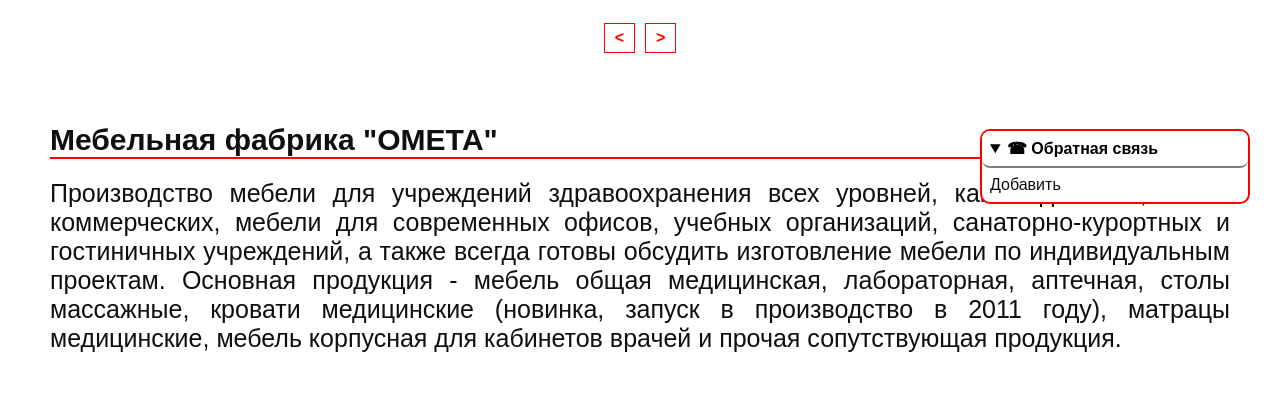
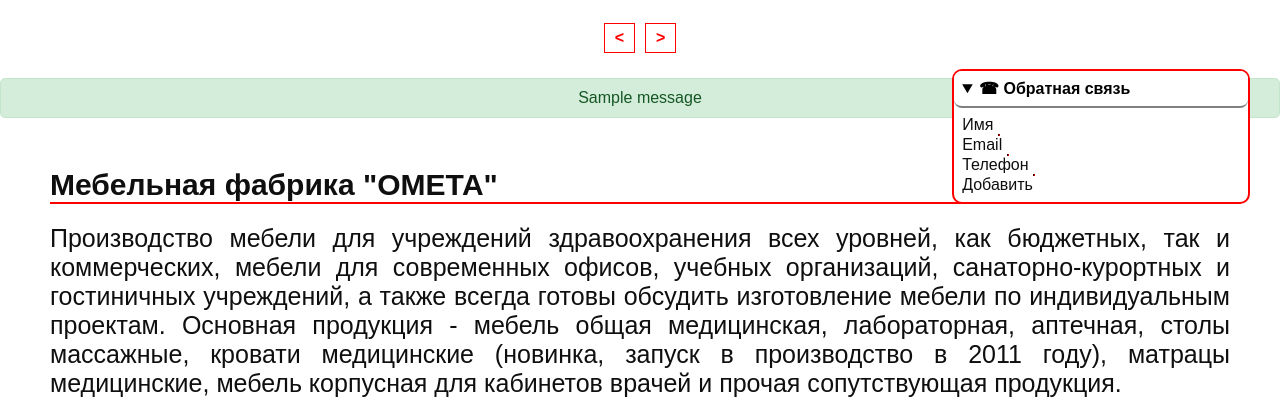
Before and after one commit to sergio11iw/project_om, a Django app: page / in a window 1280 px wide, after a click that opens the changed part. Shown: the part 566-966 px from the top of the page. Run offline with Django 5.2, Linux system fonts and the light colour scheme; one stand-in notice (Sample message) is shown; some libraries are stand-ins or nearby versions.

Commit message:
обратная связь

```diff
--- a/core/urls.py
+++ b/core/urls.py
@@ -5,6 +5,7 @@
     path('', main, name='main'),
     path('produkts', produkts, name='produkts'),
     path('produkt_list/<int:list_id>', produkt_list, name='list'),
+    path('feedback/', feedback, name='feedback'),
 
 
 
--- a/core/views.py
+++ b/core/views.py
@@ -1,7 +1,8 @@
 from django.shortcuts import render, redirect
 from django.db.models import Count
-from .models import Note
+from .models import Note, User
 from .forms import UserModelForm
+from django.contrib import messages
 
 def main(request):
     notes = Note.objects.all()
@@ -22,14 +23,17 @@
     if request.method == 'POST':
         list.save()
     return render(request, 'produkt_list.html', {'list': list})
+
 def feedback(request):
-    form = UserModelForm()
-    print(form)
     if request.method == 'POST':
         form = UserModelForm(request.POST)
         if form.is_valid():
             form.save()
+            print("Данные успешно сохранены")
+            messages.success(request, 'Данные получены, мы свяжемся с вами в ближайшее время!')
             return redirect('main')
-
-
-    return render(request, 'main.html', {'form': form})
+        else:
+            print("Форма не валидна:", form.errors)
+    else:
+        form = UserModelForm()
+    return render(request, 'main.html',{'form': form})
--- a/static/css/defaulT.css
+++ b/static/css/defaulT.css
@@ -340,7 +340,7 @@
     outline: 0;
     outline-offset: 0;
 }
-form{
+.forms {
     position: relative;
     width: 250px;
     margin: 0 auto;
@@ -365,14 +365,14 @@
     no-repeat var(--borders-color);
     border: 0;
 }
-form:hover > .submit{
+.forms:hover > .submit{
     transform: translate(200px, 0);
     transition: 0.8s;
     background-color: var(--borders-color);
     border-color: var(--borders-color);
     border: solid var(--borders-color) 2px;
 }
-form:hover > .search{
+.forms:hover > .search{
     width: 240px;
     border-radius: 20px;
     transform-origin: left;
@@ -574,3 +574,22 @@
     background-color: rgb(223, 222, 222);
     width: 250px;
 }
+/* =====сообщение успех===== */
+.messages {
+    list-style-type: none;
+    padding: 0;
+    text-align: center;
+}
+
+.messages li {
+    padding: 10px;
+    margin: 5px 0;
+    border: 1px solid #ccc;
+    border-radius: 5px;
+}
+
+.messages li.success {
+    background-color: #d4edda;
+    color: #155724;
+    border-color: #c3e6cb;
+}
--- a/templates/base.html
+++ b/templates/base.html
@@ -25,7 +25,7 @@
         <div class="col-right">
             <nav class="base">
                 <div class="search_block">
-                    <form>
+                    <form class="forms">
                       <input type="search" name="text" class="search" placeholder="Поиск">
                       <input type="submit" name="submit" class="submit" value="">
                     </form>
@@ -39,7 +39,7 @@
                 <img src='{% static "images/burger.png" %}' alt="burger" class="burger-icon">
                 <nav class="burger-menu">
                     <div class="search_block">
-                        <form>
+                        <form class="forms">
                           <input type="search" name="text" class="search" placeholder="Поиск">
                           <input type="submit" name="submit" class="submit" value="">
                         </form>
@@ -62,10 +62,21 @@
 
     <details class="call">
         <summary>&#9742; Обратная связь</summary>
-        <form method="POST" action="{% url 'main' %}">
-                {% csrf_token %}
-                {{ form|crispy }}
-                <button type="submit" class="btn btn-info">Добавить</button>
+        <form method="post" action="{% url 'feedback' %}">
+            {% csrf_token %}
+            <p>
+                <label>Имя</label>
+                <input type="text" name="name" required>
+            </p>
+            <p>
+                <label>Email</label>
+                <input type="email" name="email" required>
+            </p>
+            <p>
+                <label>Телефон</label>
+                <input type="tel" name="tel" required>
+            </p>
+            <button type="submit" class="btn btn-primary">Добавить</button>
         </form>
     </details>
 
--- a/templates/main.html
+++ b/templates/main.html
@@ -21,6 +21,13 @@
                 <button class="nav next">></button>
             </nav>
         </div>
+            {% if messages %}
+        <ul class="messages">
+            {% for message in messages %}
+                <li{% if message.tags %} class="{{ message.tags }}"{% endif %}>{{ message }}</li>
+            {% endfor %}
+        </ul>
+    {% endif %}
         <div class="home-content">
             <h1 class="home-title">Мебельная фабрика "ОМЕТА"</h1>
             Производство мебели для учреждений здравоохранения всех уровней, как бюджетных, так и коммерческих, мебели для современных офисов, учебных организаций, санаторно-курортных и гостиничных учреждений, а также всегда готовы обсудить изготовление мебели по индивидуальным проектам. Основная продукция - мебель общая медицинская, лабораторная, аптечная, столы массажные, кровати медицинские (новинка, запуск в производство в 2011 году), матрацы медицинские, мебель корпусная для кабинетов врачей и прочая сопутствующая продукция.
```
Also changed, not shown: db.sqlite3.
